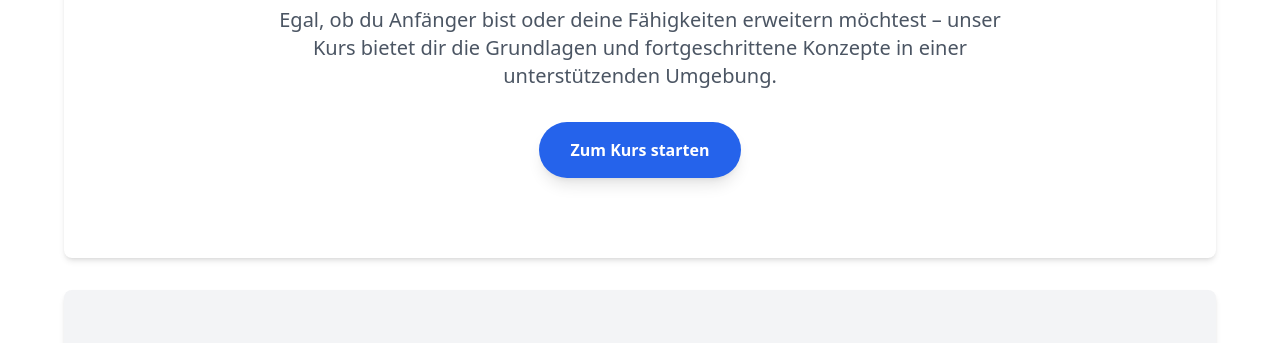
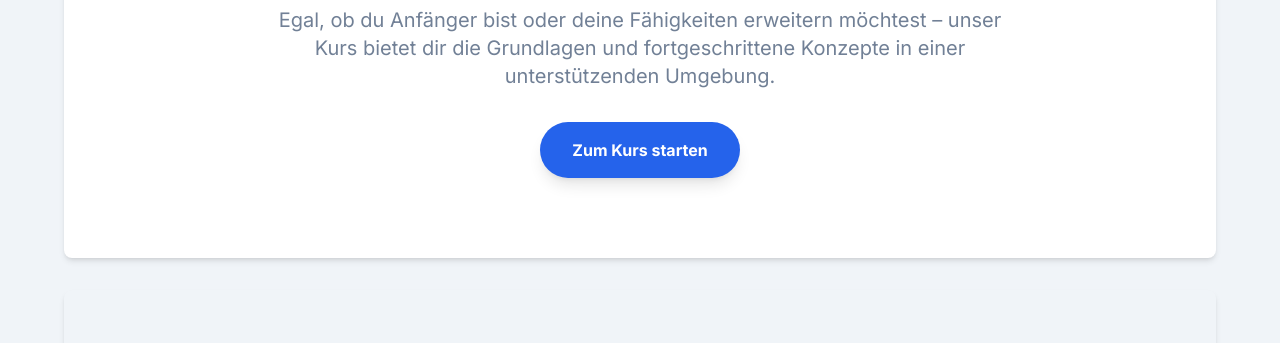
Before and after one commit to Selbsthilfediscord/Selbsthilfediscord_programming_kurs, a plain HTML site: page docs/index.html in a window 1280 px wide. Shown: the part 318-661 px from the top of the page. Drawn offline with nearby package versions, Linux system fonts and the light colour scheme.

Commit message:
verlinkung repertoirt

```diff
--- a/docs/index.html
+++ b/docs/index.html
@@ -8,7 +8,7 @@
     <script src="https://cdn.tailwindcss.com"></script>
     <!-- Google Fonts - Inter für eine moderne und leserliche Schriftart -->
     <link href="https://fonts.googleapis.com/css2?family=Inter:wght@300;400;600;700&display=swap" rel="stylesheet">
-    <link href="css/base.css" rel="stylesheet">
+    <link href="css/style.css" rel="stylesheet">
 </head>
 <body class="antialiased">
     <!-- Header-Bereich: Obere Navigationsleiste und Titel -->
```
